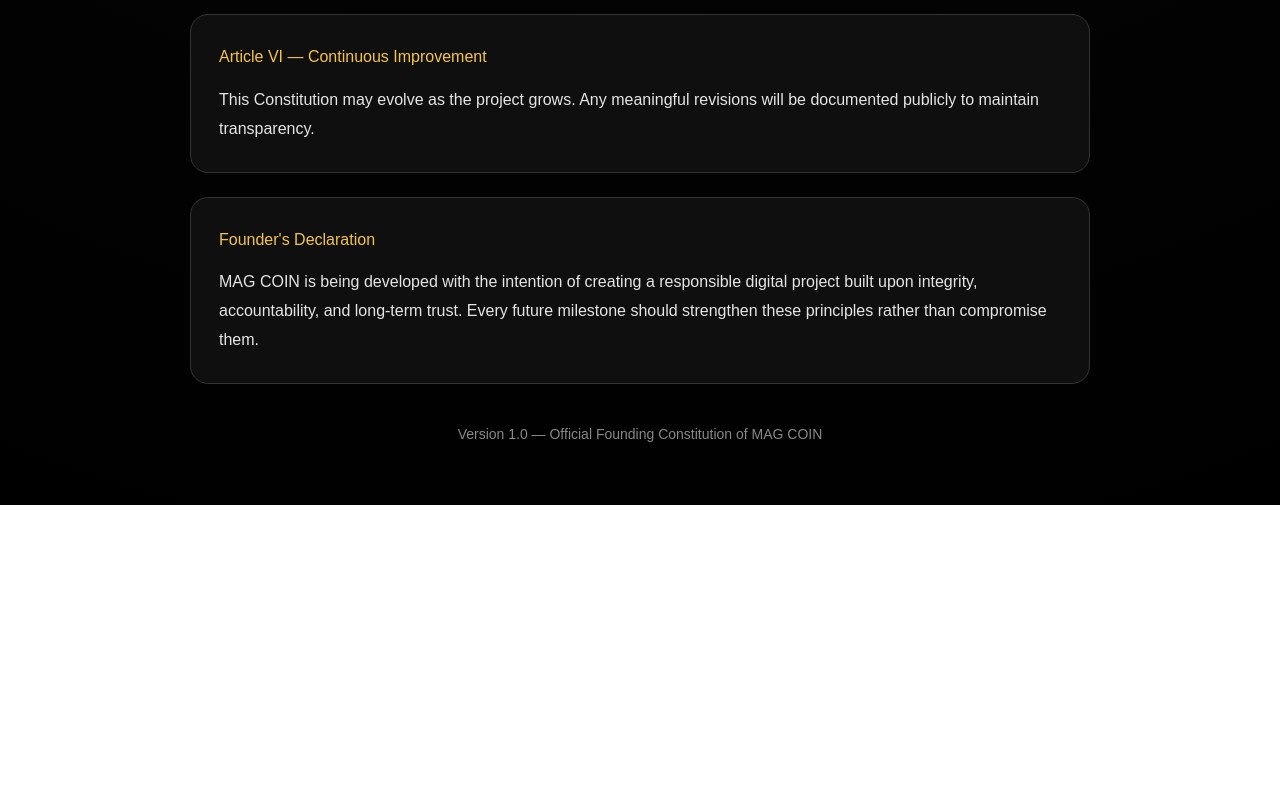
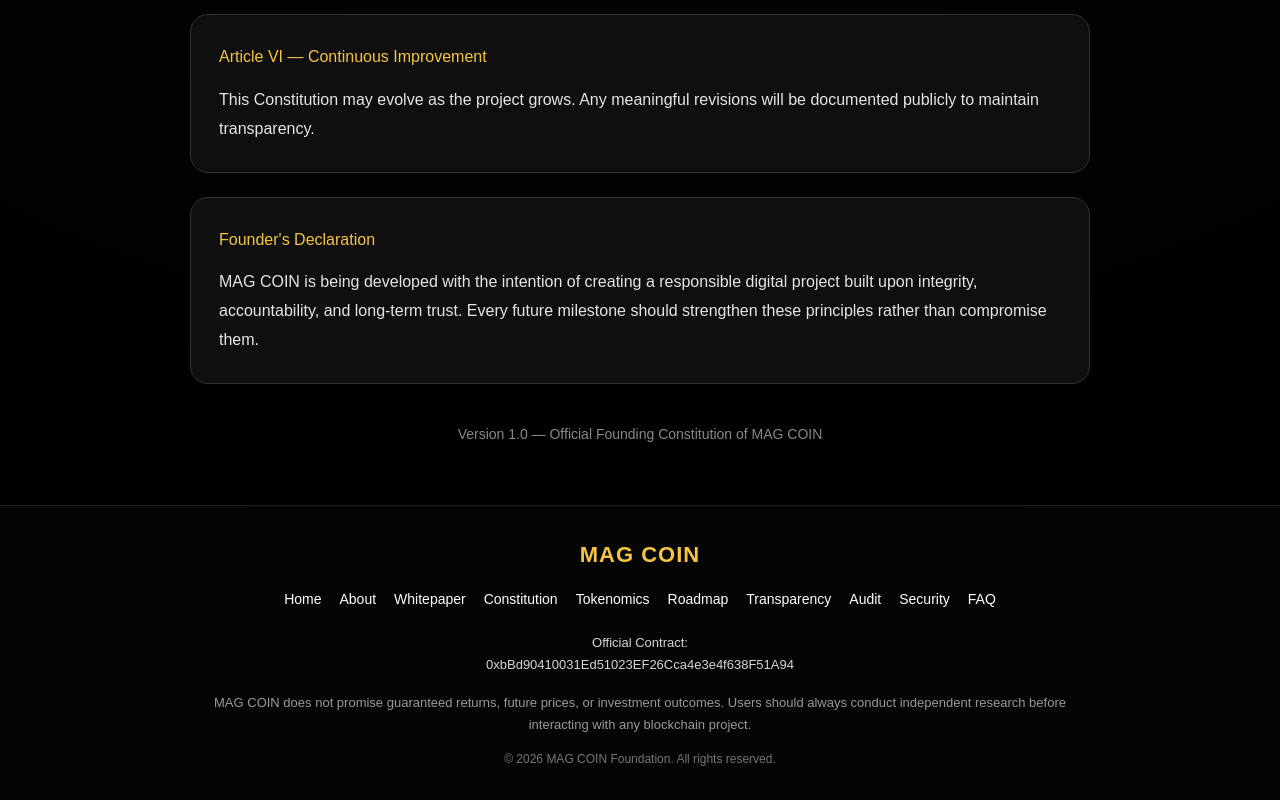
Before and after one commit to MAGZOWN/mag-coin-website, a Next.js app: page /constitution in a window 1280 px wide. Shown: the part 1231-2031 px from the top of the page. Before the commit the page ends 1736 px from the top, so only its background shows below. Built offline with nearby package versions, Linux system fonts and the light colour scheme.

Commit message:
Add footer to Constitution page

```diff
--- a/app/constitution/page.tsx
+++ b/app/constitution/page.tsx
@@ -1,5 +1,6 @@
 import type { CSSProperties } from "react";
 import Navbar from "../components/Navbar";
+import Footer from "../components/Footer";
 
 export default function Constitution() {
   return (
@@ -79,11 +80,13 @@ export default function Constitution() {
             </p>
           </div>
 
-          <p style={styles.footer}>
+          <p style={styles.footerNote}>
             Version 1.0 — Official Founding Constitution of MAG COIN
           </p>
         </section>
       </main>
+
+      <Footer />
     </>
   );
 }
@@ -133,7 +136,7 @@ const styles: Record<string, CSSProperties> = {
     marginBottom: "14px",
   },
 
-  footer: {
+  footerNote: {
     color: "#888",
     textAlign: "center",
     marginTop: "40px",
```
